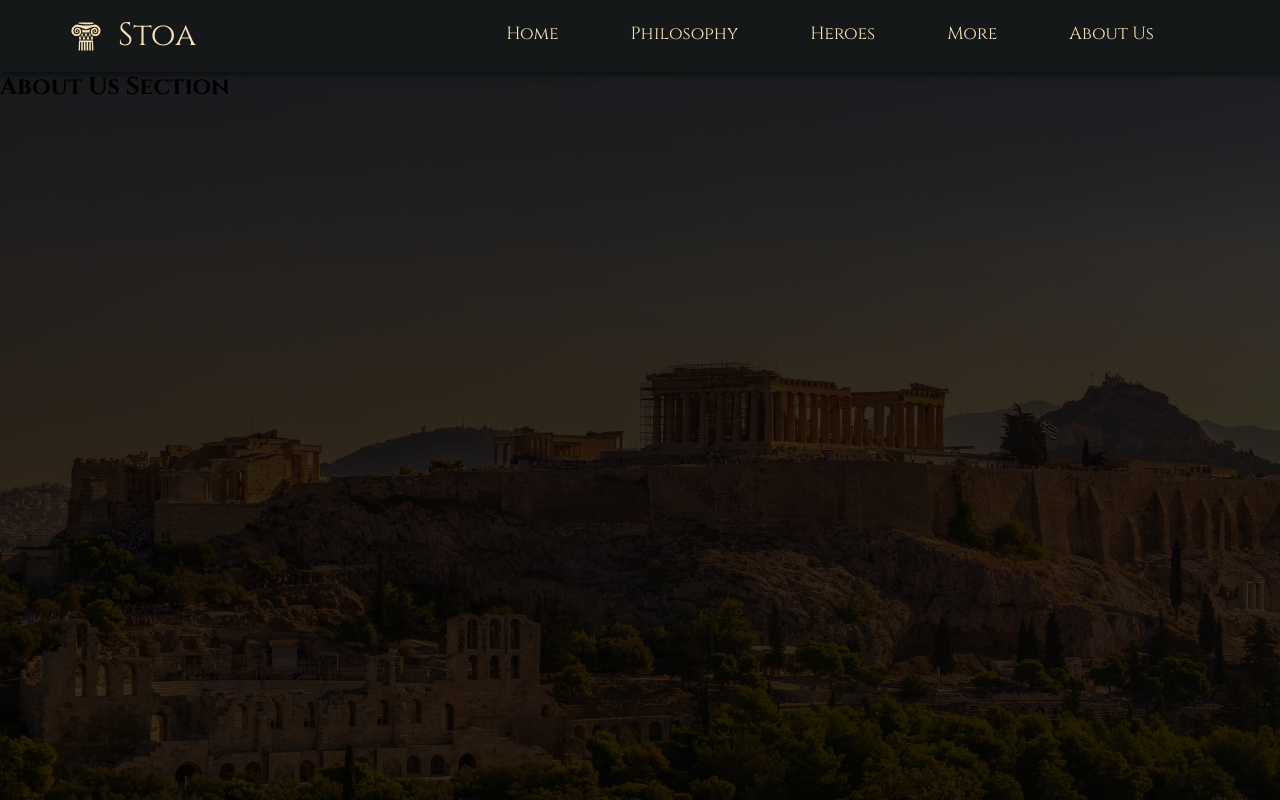
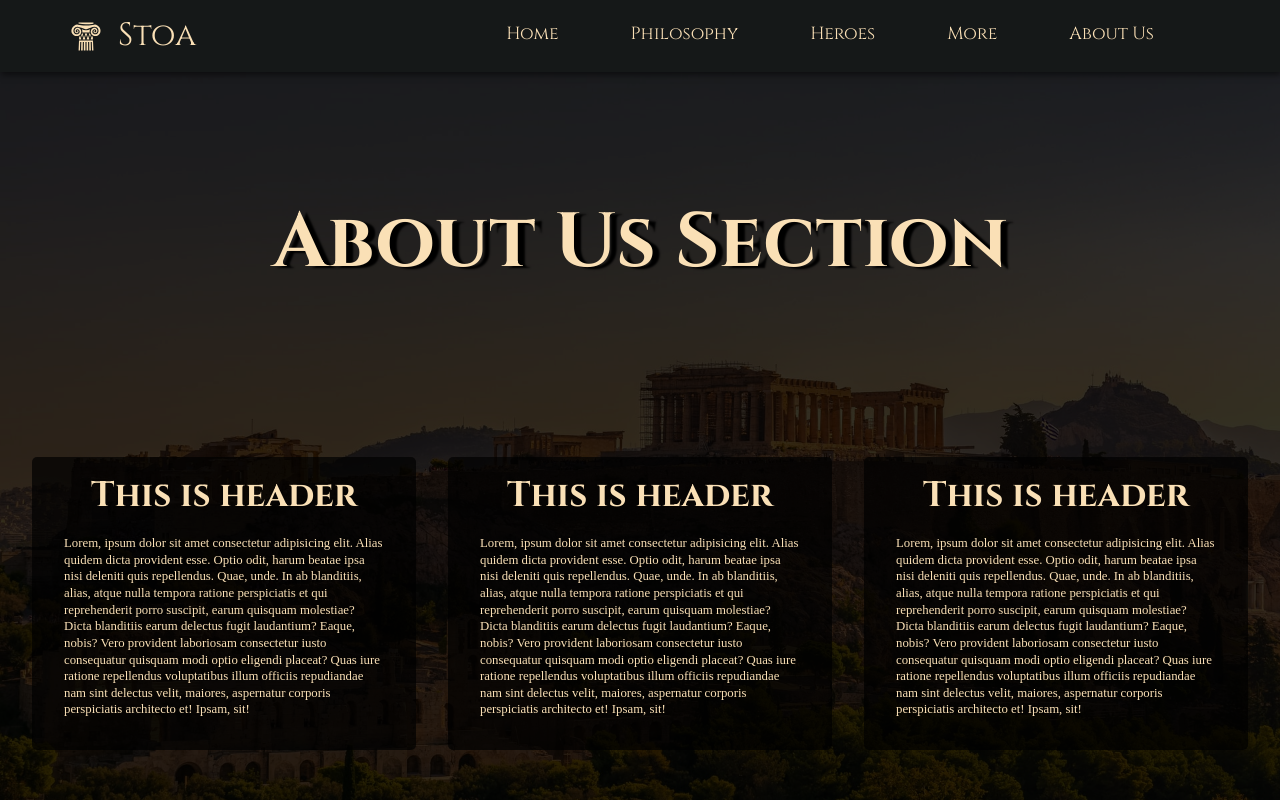
Before and after one commit to damir-nestorovski/React-Stoa-Website-, a React (Create React App) app: page /about in a window 1280 px wide. Shown: the top 800 px of the page. Built offline with nearby package versions, Linux system fonts and the light colour scheme; a web font is replaced by a local one.

Commit message:
Played around with article and fonts sizing

```diff
--- a/src/pages/About.js
+++ b/src/pages/About.js
@@ -8,6 +8,53 @@ function About() {
       <div className="about__container">
         <h2 className="about__title">About Us Section</h2>
       </div>
+      <div className="about__column-wrapper">
+        <div className="about__column-box">
+          <h2 className="about__column-title">This is header</h2>
+          <p className="about__column-desc">
+            Lorem, ipsum dolor sit amet consectetur adipisicing elit. Alias
+            quidem dicta provident esse. Optio odit, harum beatae ipsa nisi
+            deleniti quis repellendus. Quae, unde. In ab blanditiis, alias,
+            atque nulla tempora ratione perspiciatis et qui reprehenderit porro
+            suscipit, earum quisquam molestiae? Dicta blanditiis earum delectus
+            fugit laudantium? Eaque, nobis? Vero provident laboriosam
+            consectetur iusto consequatur quisquam modi optio eligendi placeat?
+            Quas iure ratione repellendus voluptatibus illum officiis
+            repudiandae nam sint delectus velit, maiores, aspernatur corporis
+            perspiciatis architecto et! Ipsam, sit!
+          </p>
+        </div>
+        <div className="about__column-box">
+          <h2 className="about__column-title">This is header</h2>
+          <p className="about__column-desc">
+            Lorem, ipsum dolor sit amet consectetur adipisicing elit. Alias
+            quidem dicta provident esse. Optio odit, harum beatae ipsa nisi
+            deleniti quis repellendus. Quae, unde. In ab blanditiis, alias,
+            atque nulla tempora ratione perspiciatis et qui reprehenderit porro
+            suscipit, earum quisquam molestiae? Dicta blanditiis earum delectus
+            fugit laudantium? Eaque, nobis? Vero provident laboriosam
+            consectetur iusto consequatur quisquam modi optio eligendi placeat?
+            Quas iure ratione repellendus voluptatibus illum officiis
+            repudiandae nam sint delectus velit, maiores, aspernatur corporis
+            perspiciatis architecto et! Ipsam, sit!
+          </p>
+        </div>
+        <div className="about__column-box">
+          <h2 className="about__column-title">This is header</h2>
+          <p className="about__column-desc">
+            Lorem, ipsum dolor sit amet consectetur adipisicing elit. Alias
+            quidem dicta provident esse. Optio odit, harum beatae ipsa nisi
+            deleniti quis repellendus. Quae, unde. In ab blanditiis, alias,
+            atque nulla tempora ratione perspiciatis et qui reprehenderit porro
+            suscipit, earum quisquam molestiae? Dicta blanditiis earum delectus
+            fugit laudantium? Eaque, nobis? Vero provident laboriosam
+            consectetur iusto consequatur quisquam modi optio eligendi placeat?
+            Quas iure ratione repellendus voluptatibus illum officiis
+            repudiandae nam sint delectus velit, maiores, aspernatur corporis
+            perspiciatis architecto et! Ipsam, sit!
+          </p>
+        </div>
+      </div>
     </section>
   );
 }
--- a/src/pages/About.scss
+++ b/src/pages/About.scss
@@ -6,4 +6,49 @@
   background: url("../assets/constantinos.jpg") center/cover no-repeat;
   box-shadow: inset 0 0 0 1000px rgba(0, 0, 0, 0.8);
   object-fit: contain;
+  display: flex;
+  align-items: center;
+  justify-content: space-around;
+  flex-direction: column;
+
+  &__container {
+    display: flex;
+    align-items: center;
+    justify-content: center;
+  }
+  &__title {
+    margin-top: 5rem;
+    font-size: 6vw;
+    color: $primary_color;
+    text-shadow: 7px 2px 2px $black;
+  }
+
+  &__column-title {
+    font-size: 2.2rem;
+    text-align: center;
+    color: $primary_color;
+  }
+  &__column-desc {
+    padding: 1rem;
+    color: $primary_color;
+    font-family: $secondary-font;
+    // font-style: italic;
+    font-size: 1vw;
+  }
+
+  &__column-wrapper {
+    display: flex;
+    align-items: center;
+    justify-content: center;
+    padding: 5rem 2rem;
+    gap: 2rem;
+    @include m_q(650px) {
+      flex-direction: column;
+    }
+  }
+  &__column-box {
+    background: rgba(0, 0, 0, 0.7);
+    padding: 1rem;
+    border-radius: 5px;
+  }
 }
```
